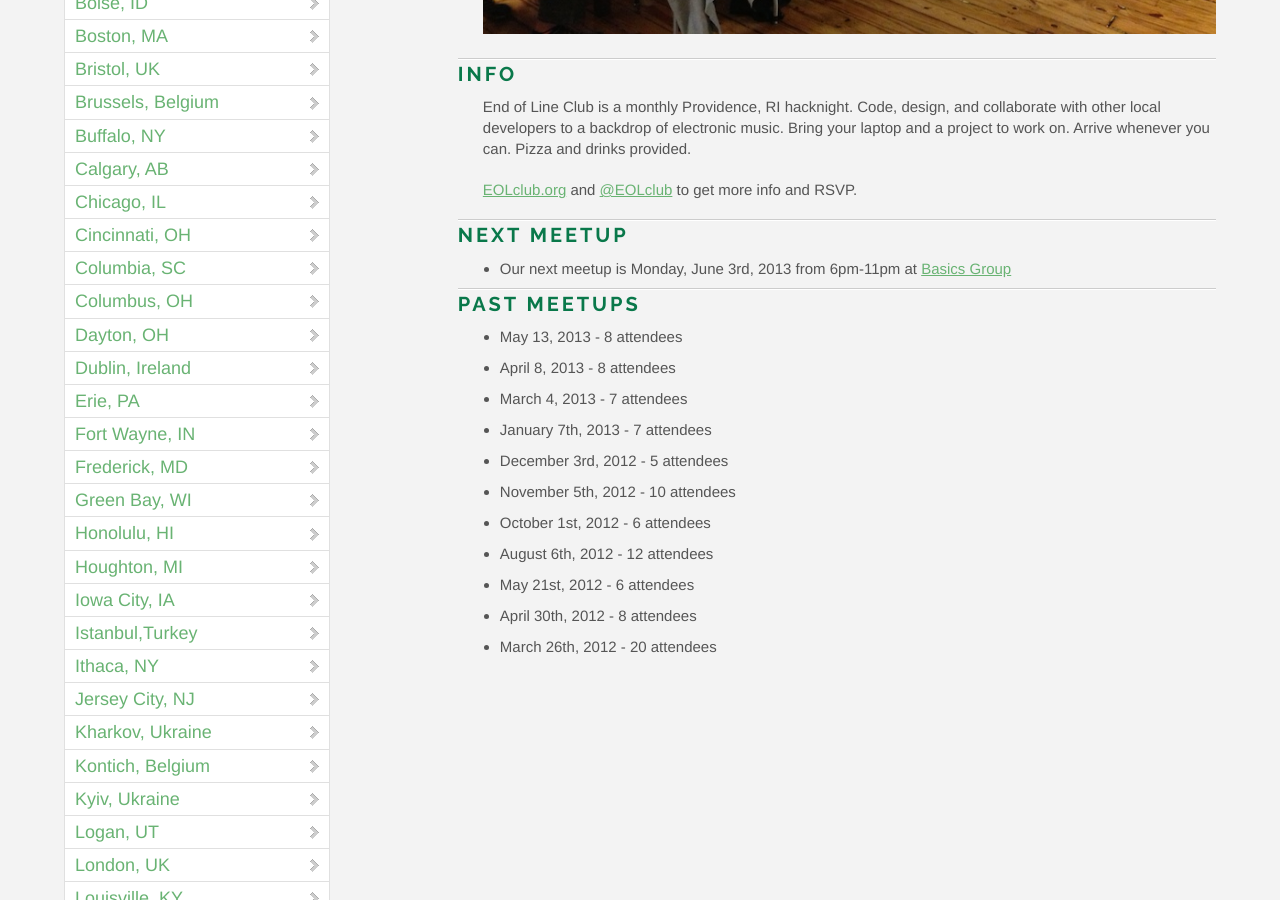
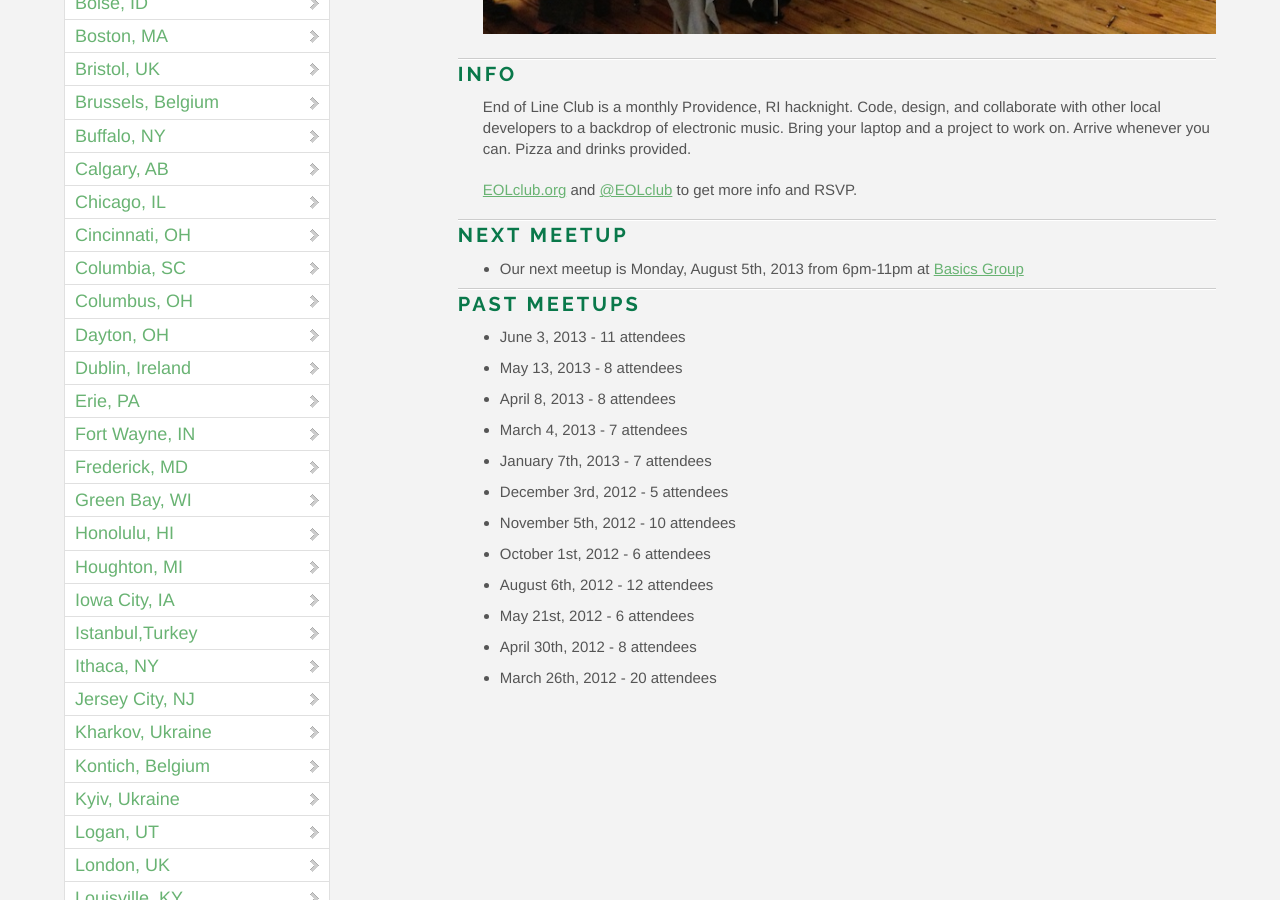
Before and after one commit to OpenHack/openhack.github.com, a Jekyll site: the page built from providence/index.markdown, in a window 1280 px wide and 900 px high, scrolled down 594 px. Built offline with Jekyll 4.4.1, drawn with Linux system fonts in a browser that asks for light colours; nearby versions of some CDN libraries; Markdown is read by kramdown in place of the engine named in the settings; comment, search, counter and statistics services are not loaded.

Commit message:
Update Providence after 6/3 EOLclub meetup

```diff
--- a/providence/index.markdown
+++ b/providence/index.markdown
@@ -15,10 +15,11 @@ End of Line Club is a monthly Providence, RI hacknight. Code, design, and collab
 
 ### Next meetup
 
-* Our next meetup is Monday, June 3rd, 2013 from 6pm-11pm at [Basics Group](http://basicsgroup.com)
+* Our next meetup is Monday, August 5th, 2013 from 6pm-11pm at [Basics Group](http://basicsgroup.com)
 
 ### Past meetups
 
+* June 3, 2013 - 11 attendees
 * May 13, 2013 - 8 attendees
 * April 8, 2013 - 8 attendees
 * March 4, 2013 - 7 attendees
```
